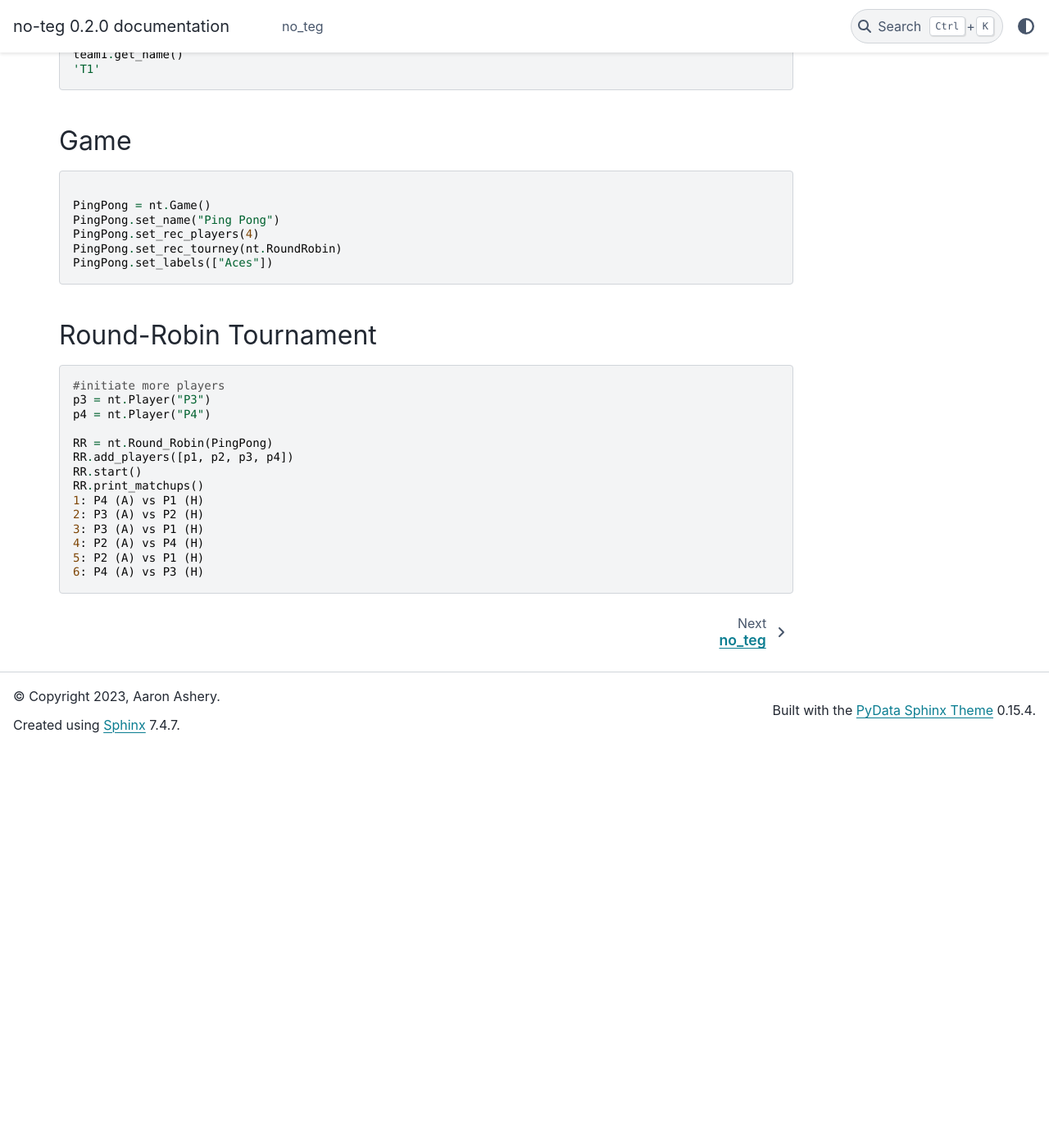
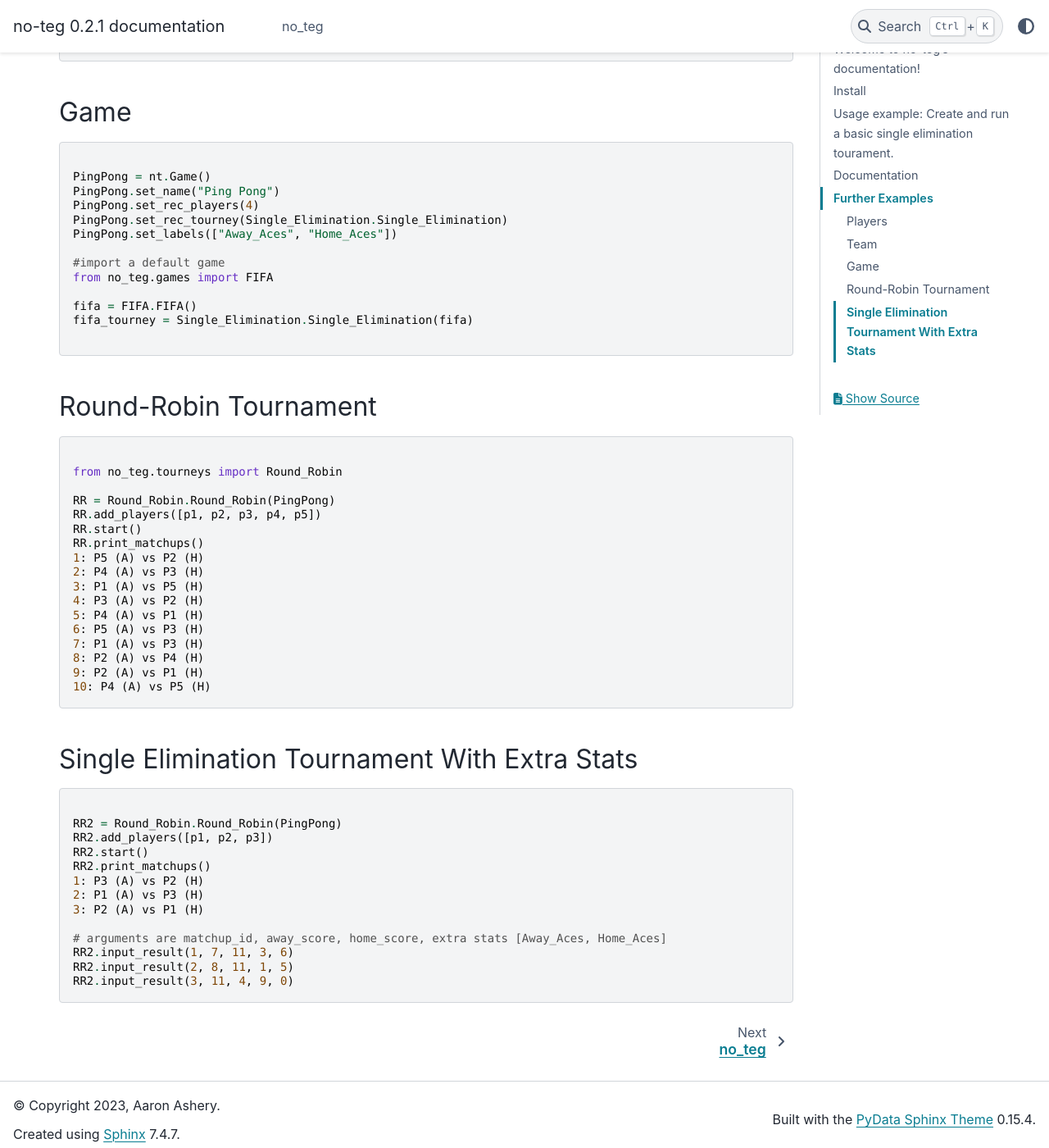
Before and after one commit to AaronAshery/no-teg, a Sphinx documentation site: the page built from docs/index.md, in a window 1280 px wide and 1400 px high, scrolled down 1778 px. Shown: the whole window at 82% size. Built offline with Sphinx 7.4.7 and the PyData theme 0.15.4, drawn with Linux system fonts in a browser that asks for light colours; before the commit the page ends 2691 px from its top, so only the background shows below that; some of the changed text lies outside the part shown.

````diff
--- a/docs/conf.py
+++ b/docs/conf.py
@@ -22,7 +22,7 @@ def setup(app):
 project = 'no-teg'
 copyright = '2023, Aaron Ashery'
 author = 'Aaron Ashery'
-release = '0.2.0'
+release = '0.2.1'
 
 master_doc="index"
 
--- a/docs/index.md
+++ b/docs/index.md
@@ -8,14 +8,15 @@
 # Usage example: Create and run a basic single elimination tourament.
 ```python
 import no_teg as nt
+from no_teg.tourneys import Single_Elimination
 
 p1 = nt.Player("P1")
 p2 = nt.Player("P2")
-p3 = nt.Player("P1")
-p4 = nt.Player("P2")
+p3 = nt.Player("P3")
+p4 = nt.Player("P4")
 
 MyGame = nt.Game()
-MyTourney = nt.Single_Elimination(MyGame)
+MyTourney = Single_Elimination.Single_Elimination(MyGame)
 MyTourney.add_players([p1, p2, p3, p4])
 MyTourney.start()
 
@@ -23,22 +24,22 @@ MyTourney.print_matchups()
 1: P2 (A) vs P1 (H)
 2: P4 (A) vs P3 (H)
 
-# arguments are matchup_id, away_score, home_score
-MyTourney.input_result(1, 3, 2)
-MyTourney.input_result(2, 0, 4)
+# arguments are matchup_id, away_score, home_score, extra stats (see Further Examples)
+MyTourney.input_result(1, 3, 2, [])
+MyTourney.input_result(2, 0, 4, [])
 
 MyTourney.print_results()
 1: P2 (3) vs P1 (2)
 2: P4 (0) vs P3 (4)
 
-#P2 and P3 advance to the finals
+# P2 and P3 advance to the finals
 MyTourney.print_matchups()
 1: P2 (A) vs P1 (H)
 2: P4 (A) vs P3 (H)
 3: P2 (A) vs P3 (H)
 
-#P2 wins the tournament!
-MyTourney.input_result(3, 2, 1)
+# P2 wins the tournament!
+MyTourney.input_result(3, 2, 1, [])
 MyTourney.print_results()
 1: P2 (3) vs P1 (2)
 2: P4 (0) vs P3 (4)
@@ -68,13 +69,10 @@ import no_teg as nt
 ## Players
 ```python
 
-p1 = nt.Player("P1")
-p1.get_name()
-'P1'
-p1.set_age(23)
-
-p2 = nt.Player()
-p2.set_name("P2")
+p5 = nt.Player("P5")
+p5.get_name()
+'P5'
+p5.set_age(23)
 ```
 
 ## Team
@@ -92,26 +90,56 @@ team1.get_name()
 PingPong = nt.Game()
 PingPong.set_name("Ping Pong")
 PingPong.set_rec_players(4)
-PingPong.set_rec_tourney(nt.RoundRobin)
-PingPong.set_labels(["Aces"])
+PingPong.set_rec_tourney(Single_Elimination.Single_Elimination)
+PingPong.set_labels(["Away_Aces", "Home_Aces"])
+
+#import a default game
+from no_teg.games import FIFA
+
+fifa = FIFA.FIFA()
+fifa_tourney = Single_Elimination.Single_Elimination(fifa)
+
+
 ```
 
 
 ## Round-Robin Tournament
 ```python
-#initiate more players
-p3 = nt.Player("P3")
-p4 = nt.Player("P4")
 
-RR = nt.Round_Robin(PingPong)
-RR.add_players([p1, p2, p3, p4])
+from no_teg.tourneys import Round_Robin
+
+RR = Round_Robin.Round_Robin(PingPong)
+RR.add_players([p1, p2, p3, p4, p5])
 RR.start()
 RR.print_matchups()
-1: P4 (A) vs P1 (H)
-2: P3 (A) vs P2 (H)
-3: P3 (A) vs P1 (H)
-4: P2 (A) vs P4 (H)
-5: P2 (A) vs P1 (H)
-6: P4 (A) vs P3 (H)
+1: P5 (A) vs P2 (H)
+2: P4 (A) vs P3 (H)
+3: P1 (A) vs P5 (H)
+4: P3 (A) vs P2 (H)
+5: P4 (A) vs P1 (H)
+6: P5 (A) vs P3 (H)
+7: P1 (A) vs P3 (H)
+8: P2 (A) vs P4 (H)
+9: P2 (A) vs P1 (H)
+10: P4 (A) vs P5 (H)
 
 ```
+
+
+## Single Elimination Tournament With Extra Stats
+```python
+
+RR2 = Round_Robin.Round_Robin(PingPong)
+RR2.add_players([p1, p2, p3])
+RR2.start()
+RR2.print_matchups()
+1: P3 (A) vs P2 (H)
+2: P1 (A) vs P3 (H)
+3: P2 (A) vs P1 (H)
+
+# arguments are matchup_id, away_score, home_score, extra stats [Away_Aces, Home_Aces]
+RR2.input_result(1, 7, 11, 3, 6)
+RR2.input_result(2, 8, 11, 1, 5)
+RR2.input_result(3, 11, 4, 9, 0)
+
+```
````
